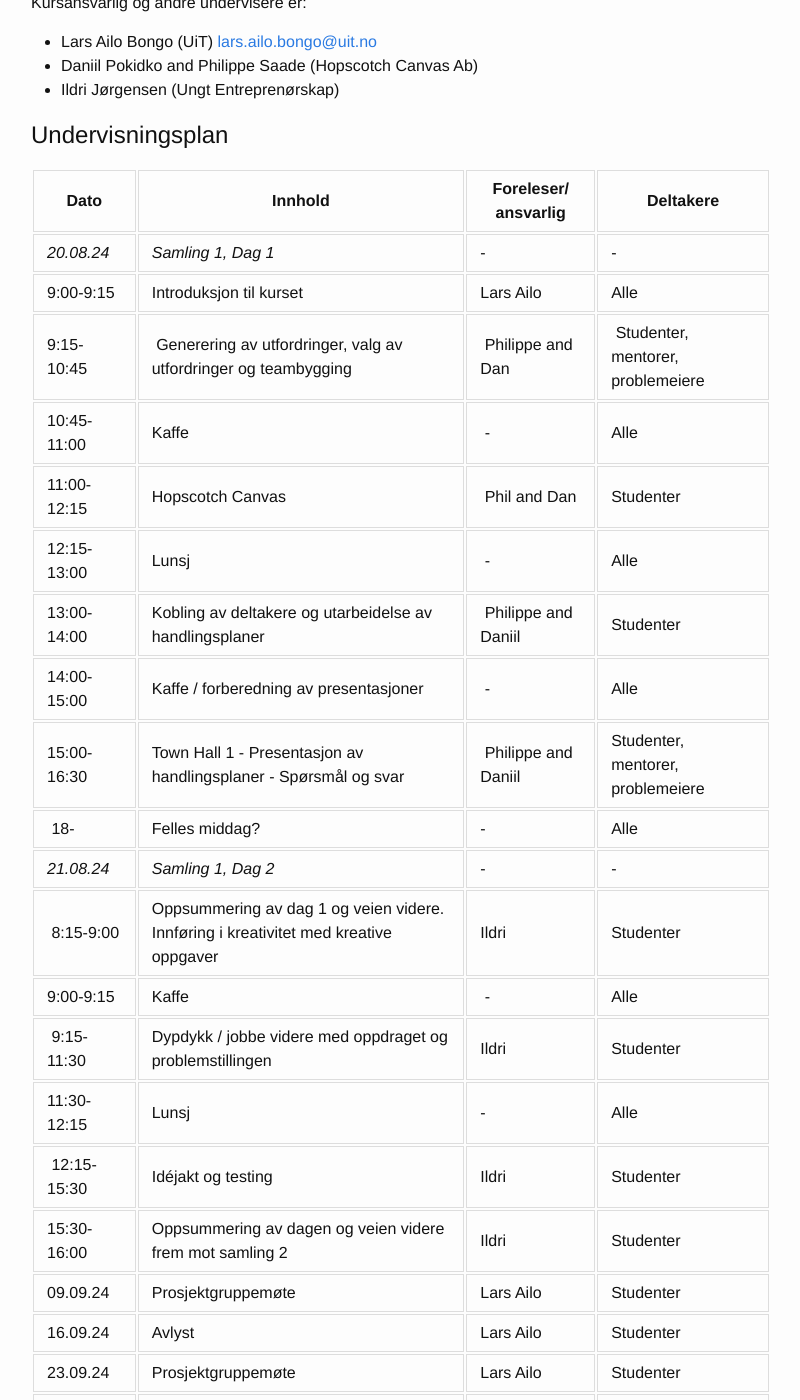
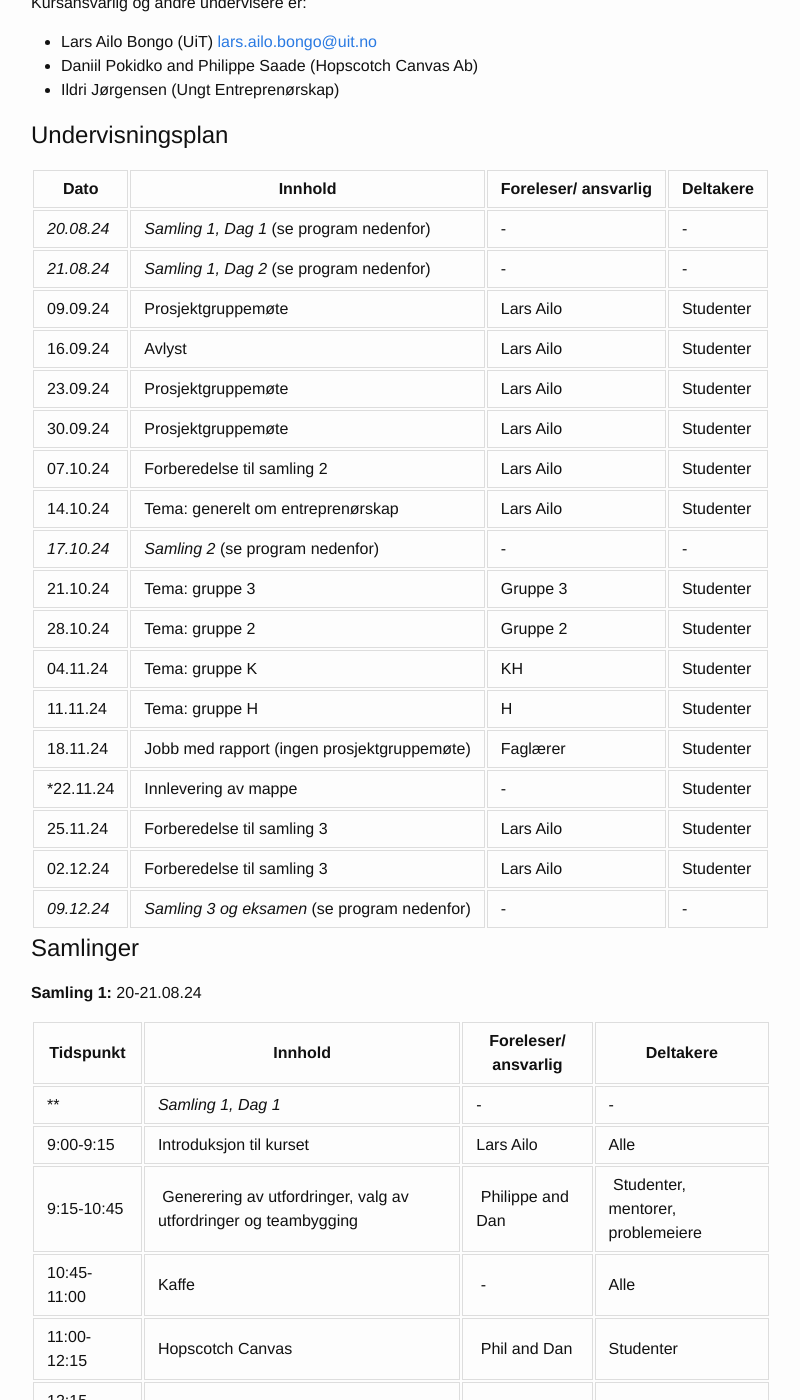
Before and after one commit to uit-inf-6010-f24/uit-inf-6010-f24.github.io, a Jekyll site: the page built from index.md, in a window 1280 px wide and 1400 px high, scrolled down 491 px. Shown: the whole window, without its empty margins (239-1039 px from the left). Built offline with Jekyll 4.4.1, drawn with Linux system fonts in a browser that asks for light colours; our own code applies the rules of GitHub Pages for plain Markdown files; some of the changed text lies outside the part shown.

Commit message:
Update index.md

```diff
--- a/index.md
+++ b/index.md
@@ -24,33 +24,15 @@ Kursansvarlig og andre undervisere er:
 
 | Dato    	| Innhold		| Foreleser/ ansvarlig | Deltakere |
 |-----------|-----------|----------------------|-----------|
-| *20.08.24* | *Samling 1, Dag 1*           | - | - |
-| 9:00-9:15  | Introduksjon til kurset      | Lars Ailo | Alle |
-| 9:15-10:45 | Generering av utfordringer, valg av utfordringer og teambygging | Philippe and Dan | Studenter, mentorer, problemeiere |
-| 10:45-11:00 | Kaffe                       | - | Alle |
-| 11:00-12:15 | Hopscotch Canvas            | Phil and Dan | Studenter |
-| 12:15-13:00 | Lunsj                       | - | Alle |
-| 13:00-14:00 | Kobling av deltakere og utarbeidelse av handlingsplaner         | Philippe and Daniil | Studenter |
-| 14:00-15:00 | Kaffe / forberedning av presentasjoner                          | - | Alle |
-| 15:00-16:30 | Town Hall 1 - Presentasjon av handlingsplaner - Spørsmål og svar | Philippe and Daniil | Studenter, mentorer, problemeiere |
-| 18-   | Felles middag?                    | - | Alle |
-| *21.08.24* | *Samling 1, Dag 2*           | - | - |
-| 8:15-9:00   |  Oppsummering av dag 1 og veien videre. Innføring i kreativitet med kreative oppgaver | Ildri | Studenter |
-| 9:00-9:15   | Kaffe                       | - | Alle |
-| 9:15-11:30  | Dypdykk / jobbe videre med oppdraget og problemstillingen | Ildri | Studenter |
-| 11:30-12:15 | Lunsj                                | - | Alle |
-| 12:15-15:30 | Idéjakt og testing| Ildri | Studenter |
-| 15:30-16:00 | Oppsummering av dagen og veien videre frem mot samling 2 | Ildri | Studenter |
+| *20.08.24* | *Samling 1, Dag 1* (se program nedenfor)  | - | - |
+| *21.08.24* | *Samling 1, Dag 2* (se program nedenfor)         | - | - |
 | 09.09.24 | Prosjektgruppemøte | Lars Ailo | Studenter |
 | 16.09.24 | Avlyst | Lars Ailo | Studenter |
 | 23.09.24 | Prosjektgruppemøte | Lars Ailo | Studenter |
 | 30.09.24 | Prosjektgruppemøte | Lars Ailo | Studenter |
 | 07.10.24 | Forberedelse til samling 2 | Lars Ailo | Studenter |
 | 14.10.24 | Tema: generelt om entreprenørskap | Lars Ailo | Studenter |
-| *17.10.24* | *Samling 2*           | - | - |
-| 9-12  | Town hall 2   | Phil and Dan (online) | Studenter, mentorer, problemeiere |
-| 12-13 | Lunsj                             | - | - |
-| 13:00-16:00 | ?  | - | - |
+| *17.10.24* | *Samling 2*  (se program nedenfor)         | - | - |
 | 21.10.24 | Tema: gruppe 3 | Gruppe 3 | Studenter |
 | 28.10.24 | Tema: gruppe 2 | Gruppe 2 | Studenter |
 | 04.11.24 | Tema: gruppe K | KH | Studenter |
@@ -59,11 +41,7 @@ Kursansvarlig og andre undervisere er:
 | *22.11.24 | Innlevering av mappe | - | Studenter |
 | 25.11.24 | Forberedelse til samling 3  | Lars Ailo | Studenter |
 | 02.12.24 | Forberedelse til samling 3  | Lars Ailo | Studenter |
-| *09.12.24* | *Samling 3 og eksamen*  | - | - |
-| 9-12  | Town hall 3                | Philippe and Daniil | Studenter, mentorer, problemeiere |
-| 12-13 | Lunsj                        | - | - |
-| 13-16 | Eksamen                      | - | - |
-| 18-   | Avslutningsmiddag            | - | - |
+| *09.12.24* | *Samling 3 og eksamen*  (se program nedenfor) | - | - |
 
 ## Samlinger
 
```
